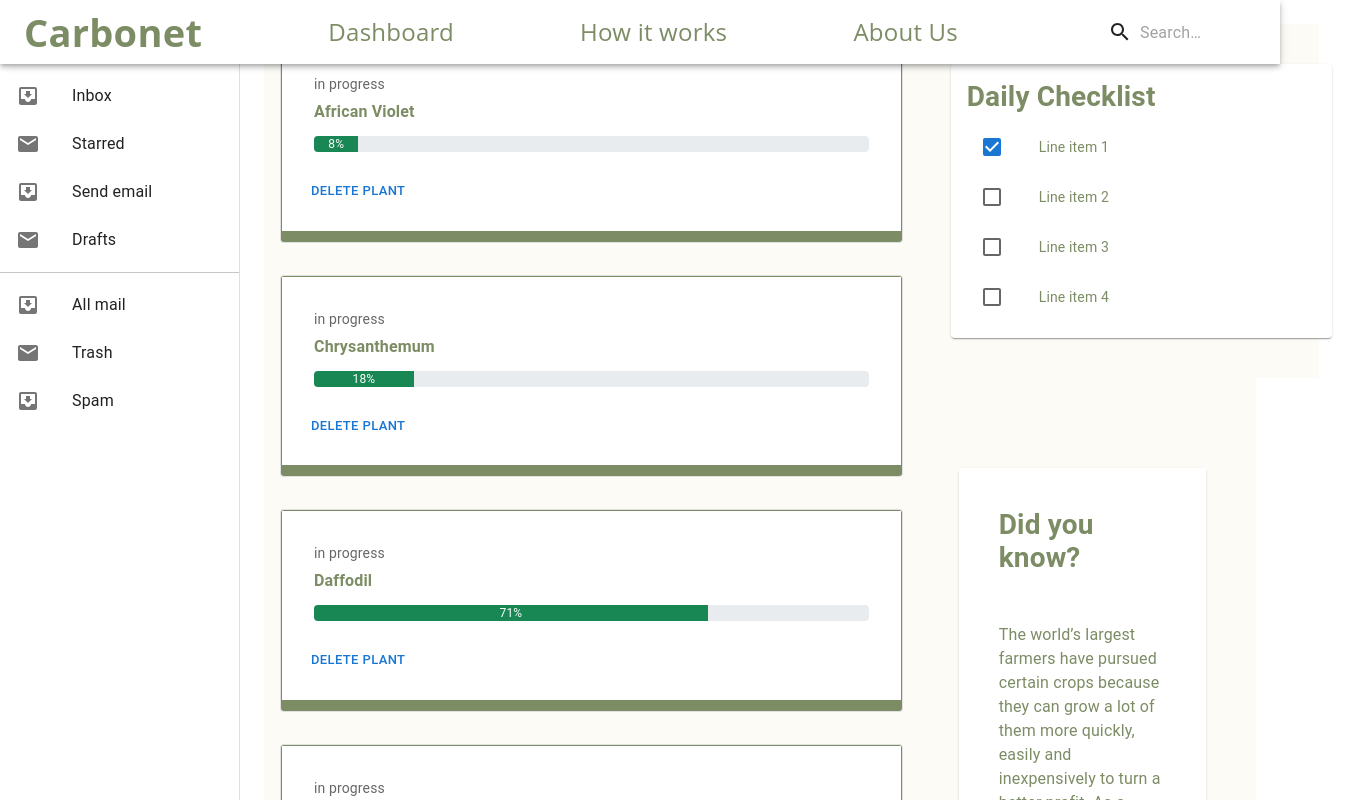
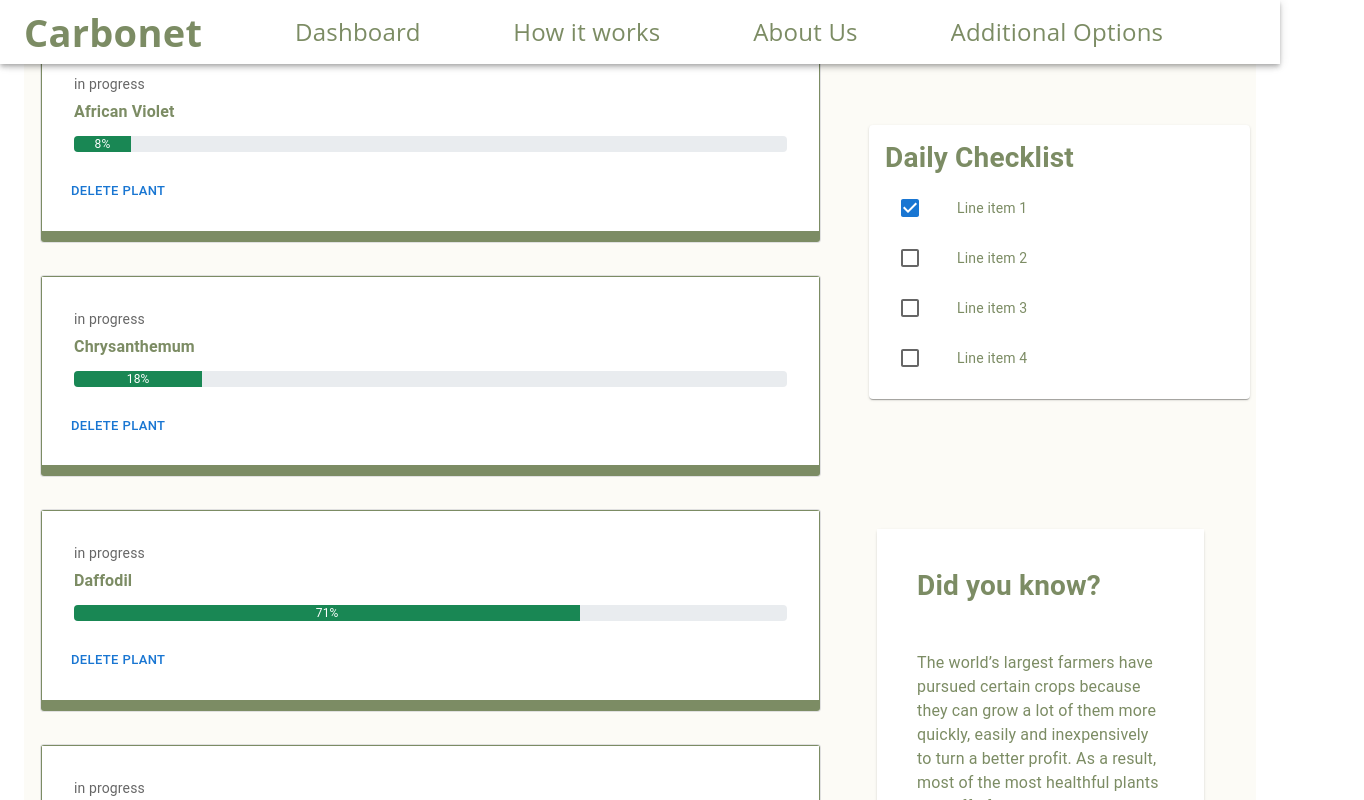
Before and after one commit to JessieLDR/Carbonet, a React (Create React App) app in the folder myapp/: page /Dashboard in a window 1280 px wide. Shown: the top 800 px of the page, 1364 px wide, since content can reach past the window. Built offline with nearby package versions, Linux system fonts and the light colour scheme.

Commit message:
added toggle sidebar option

```diff
--- a/myapp/src/components/general/ClippedDrawer.js
+++ b/myapp/src/components/general/ClippedDrawer.js
@@ -1,7 +1,6 @@
 import * as React from 'react';
 import Box from '@mui/material/Box';
 import Drawer from '@mui/material/Drawer';
-import AppBar from '@mui/material/AppBar';
 import CssBaseline from '@mui/material/CssBaseline';
 import Toolbar from '@mui/material/Toolbar';
 import List from '@mui/material/List';
@@ -21,26 +20,33 @@ import Community from '../pages/Community';
 import HowItWorks from '../pages/HowItWork';
 import About from '../pages/About';
 import PlantsPage from '../pages/PlantsPage';
+import { useState } from 'react';
 
 const drawerWidth = 240;
 
 export default function ClippedDrawer() {
+  const [drawerOpen, setDrawerOpen] = React.useState(false)
+  const handleOpenToggle = () => {
+    setDrawerOpen(!drawerOpen)
+  }
+
   return (
     <Box sx={{ display: 'flex' }}>
       <CssBaseline />
-      <Nav></Nav>
+      <Nav drawerOpen={drawerOpen} setDrawerOpen={setDrawerOpen} handleOpenToggle={handleOpenToggle}></Nav>
       <Drawer
-        variant="permanent"
+        // variant="permanent"
         sx={{
           width: drawerWidth,
           flexShrink: 0,
           [`& .MuiDrawer-paper`]: { width: drawerWidth, boxSizing: 'border-box' },
         }}
+        open={drawerOpen}
       >
         <Toolbar />
         <Box sx={{ overflow: 'auto' }}>
           <List>
-            {['Inbox', 'Starred', 'Send email', 'Drafts'].map((text, index) => (
+            {['Community', 'Landing'].map((text, index) => (
               <ListItem key={text} disablePadding>
                 <ListItemButton>
                   <ListItemIcon>
@@ -52,7 +58,7 @@ export default function ClippedDrawer() {
             ))}
           </List>
           <Divider />
-          <List>
+          {/* <List>
             {['All mail', 'Trash', 'Spam'].map((text, index) => (
               <ListItem key={text} disablePadding>
                 <ListItemButton>
@@ -63,7 +69,7 @@ export default function ClippedDrawer() {
                 </ListItemButton>
               </ListItem>
             ))}
-          </List>
+          </List> */}
         </Box>
       </Drawer>
       <Box component="main" sx={{ flexGrow: 1, p: 3 }}>
--- a/myapp/src/components/general/Nav.js
+++ b/myapp/src/components/general/Nav.js
@@ -8,7 +8,6 @@ import InputBase from '@mui/material/InputBase';
 import SearchIcon from '@mui/icons-material/Search';
 import { useNavigate } from "react-router-dom";
 import zIndex from '@mui/material/styles/zIndex';
-import { makeStyles } from '@material-ui/core/styles'
 
 const Search = styled('div')(({ theme }) => ({
   position: 'relative',
@@ -53,6 +52,10 @@ const StyledInputBase = styled(InputBase)(({ theme }) => ({
 }));
 
 export default function Nav(props) {
+  const drawerOpen = props.drawerOpen
+  const setDrawerOpen = props.setDrawerOpen
+  const handleOpenToggle = props.handleOpenToggle
+
   let navigate = useNavigate()
     const navPost = () => {
         let path = `communityPost`
@@ -127,15 +130,17 @@ export default function Nav(props) {
           >
             About Us
           </Typography>
-          <Search>
-            <SearchIconWrapper>
-              <SearchIcon />
-            </SearchIconWrapper>
-            <StyledInputBase
-              placeholder="Search…"
-              inputProps={{ 'aria-label': 'search' }}
-            />
-          </Search>
+          <Typography
+            noWrap
+            component="div"
+            sx={{ flexGrow: 1, display: { xs: 'none', sm: 'block' } }}
+            onClick={handleOpenToggle}
+            fontFamily='Open Sans'
+            fontSize={24}
+            style={{color:'#7C8C64'}}
+          >
+            Additional Options
+          </Typography>
         </Toolbar>
       </AppBar>
     </Box>
--- a/myapp/src/components/hooks/PlantOptionsHook.js
+++ b/myapp/src/components/hooks/PlantOptionsHook.js
@@ -1,17 +1,15 @@
 import React, { useState } from "react";
 
-var plant = [
-    {'name': 'apple', 'status': 'in progress', 'emission': 90, 'progress': 10},
-    {'name': 'banana', 'status': 'in progress', 'emission': 40, 'progress': 20},
-    {'name': 'grape', 'status': 'in progress', 'emission': 30, 'progress': 60},
-    {'name': 'strawberry', 'status': 'in progress', 'emission': 30, 'progress': 60},
-    {'name': 'melon', 'status': 'in progress', 'emission': 30, 'progress': 60},
-    {'name': 'blueberry', 'status': 'in progress', 'emission': 30, 'progress': 60}
-  ]
+// var plant = [
+//     {'name': 'apple', 'status': 'in progress', 'emission': 90, 'progress': 10},
+//     {'name': 'banana', 'status': 'in progress', 'emission': 40, 'progress': 20},
+//     {'name': 'grape', 'status': 'in progress', 'emission': 30, 'progress': 60},
+//     {'name': 'strawberry', 'status': 'in progress', 'emission': 30, 'progress': 60},
+//     {'name': 'melon', 'status': 'in progress', 'emission': 30, 'progress': 60},
+//     {'name': 'blueberry', 'status': 'in progress', 'emission': 30, 'progress': 60}
+//   ]
 
 let raw_data = require('../../sample_data/sample.json')
-
-
 
 var plantList = []
 for (var key in raw_data){
```
